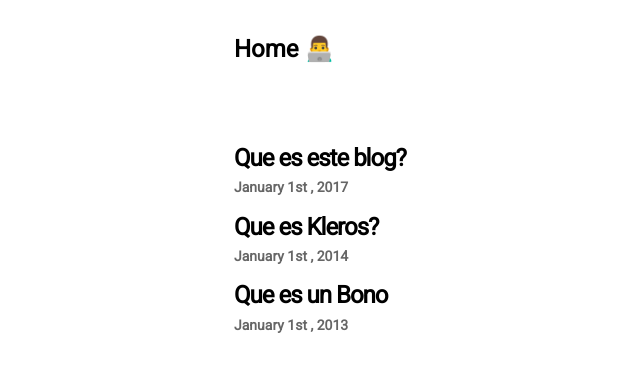
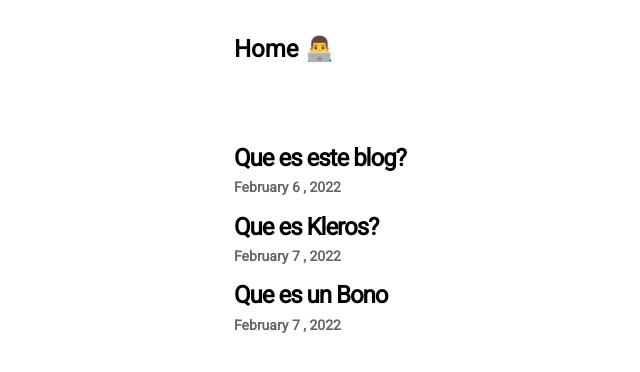
Before and after one commit to NahuelZanzi/porfolio, a Jekyll site: the page site/blog.html, which Jekyll copies as it is, in a window 1280 px wide. Shown: the top 372 px of the page, without its empty margins (61-701 px from the left). Built offline with Jekyll 4.4.1, drawn with Linux system fonts in a browser that asks for light colours; nearby versions of some CDN libraries.

Commit message:
Update blog.html

```diff
--- a/site/blog.html
+++ b/site/blog.html
@@ -60,10 +60,10 @@
         <h1><a href="/getting-started">Que es este blog? </a></h1>
         <span class="blog-date">
 
-          January
-          1st
+          February
+          6
             ,
-          2017
+          2022
         </span>
       </div>
 
@@ -71,10 +71,10 @@
         <h1><a href="/text-formatting-examples">Que es Kleros?</a></h1>
         <span class="blog-date">
 
-          January
-          1st
+          February
+          7
             ,
-          2014
+          2022
         </span>
       </div>
 
@@ -82,10 +82,10 @@
         <h1><a href="/more-jekyll-themes">Que es un Bono</a></h1>
         <span class="blog-date">
 
-          January
-          1st
+          February
+          7
             ,
-          2013
+          2022
         </span>
       </div>
 
```
